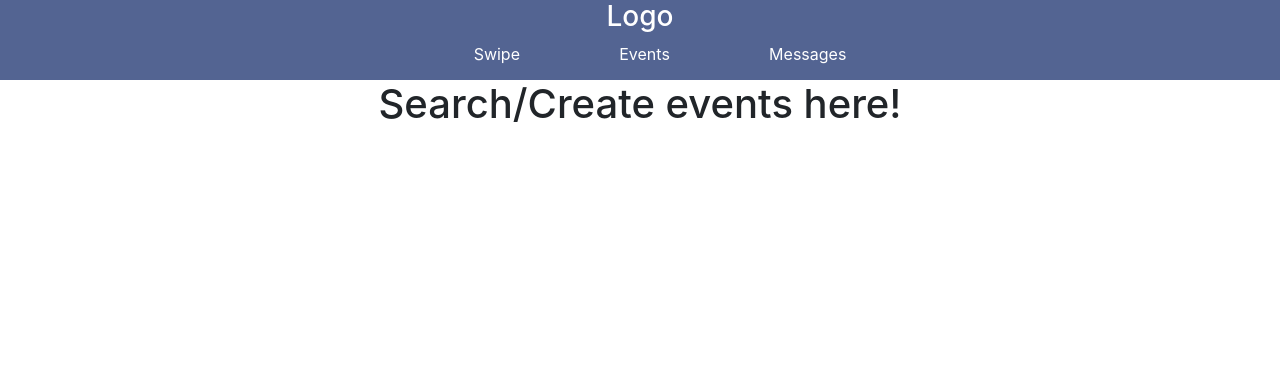
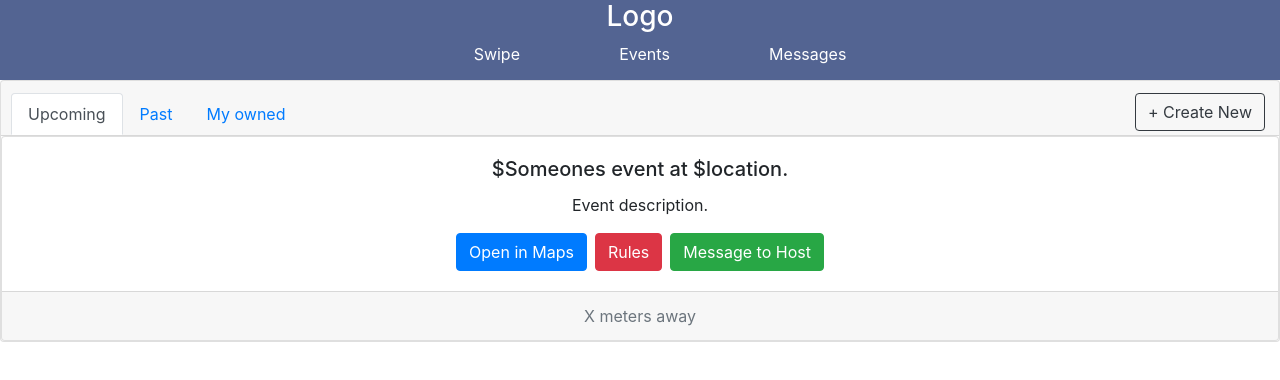
Before and after one commit to decaun/bender, a React (Create React App) app in the folder web/: page /events in a window 1280 px wide. Shown: the top 380 px of the page. Built offline with nearby package versions, Linux system fonts and the light colour scheme; what redux-promise-middleware would draw is missing.

Commit message:
Event stylings

```diff
--- a/web/package.json
+++ b/web/package.json
@@ -5,8 +5,9 @@
   "dependencies": {
     "axios": "0.19.0",
     "bootstrap": "^4.3.1",
-    "react": "16.9.0",
-    "react-dom": "^16.9.0",
+    "react": "16.7.0-alpha.2",
+    "react-bootstrap": "1.0.0-beta.11",
+    "react-dom": "16.7.0-alpha.2",
     "react-redux": "6.0.0",
     "react-router-dom": "^5.0.1",
     "react-scripts": "3.1.0",
--- a/web/src/components/LocateEvents.jsx
+++ b/web/src/components/LocateEvents.jsx
@@ -1,11 +1,48 @@
-import React from 'react';
+import React from "react";
+import { Card, Button, Nav, ButtonToolbar } from "react-bootstrap";
 
 function LocateEvents() {
-    return (
-        <div>
-            <h1>Search/Create events here!</h1>
-        </div>
-    )
+  return (
+    <div>
+      <Card>
+        <Card.Header>
+          <Nav variant="tabs" defaultActiveKey="#upcoming">
+            <Nav.Item>
+              <Nav.Link href="#upcoming">Upcoming</Nav.Link>
+            </Nav.Item>
+            <Nav.Item>
+              <Nav.Link href="#past">Past</Nav.Link>
+            </Nav.Item>
+            <Nav.Item>
+              <Nav.Link href="#owned">My owned</Nav.Link>
+            </Nav.Item>
+            <Nav.Item className="d-flex ml-auto mb-1">
+              <Button variant="outline-dark" className="ml-1 mr-1" href="#new">
+                + Create New
+              </Button>
+            </Nav.Item>
+          </Nav>
+        </Card.Header>
+
+        <Card>
+          <Card.Body>
+            <Card.Title>$Someones event at $location.</Card.Title>
+            <Card.Text>Event description.</Card.Text>
+            <Button variant="primary" className="ml-1 mr-1">
+              Open in Maps
+            </Button>
+            <Button variant="danger" className="ml-1 mr-1">
+              Rules
+            </Button>
+            <Button variant="success" className="ml-1 mr-1">
+              Message to Host
+            </Button>
+          </Card.Body>
+          <Card.Footer className="text-muted">X meters away</Card.Footer>
+        </Card>
+      </Card>
+    </div>
+  );
 }
 
 export default LocateEvents;
--- a/web/src/containers/Swipe.jsx
+++ b/web/src/containers/Swipe.jsx
@@ -29,20 +29,10 @@ const actionsStyles = {
 };
 
 class SwipeMatch extends Component {
-  state = {
-    cards: ["First", "Second", "Third"]
-  };
-
-  remove = () =>
-    this.setState(({ cards }) => ({ cards: cards.slice(1, cards.length) }));
-
   render() {
-    const { cards } = this.state;
-
     return (
       <div style={appStyles}>
         <div style={wrapperStyles}>
-          {cards.length > 0 && (
           <div style={wrapperStyles}>
             <Swipeable
               buttons={({ right, left }) => (
@@ -63,19 +53,16 @@ class SwipeMatch extends Component {
                 {this.props.users[this.props.users.currentCounterPointer].tag}
               </Card>
             </Swipeable>
-              {cards.length > 1 && (
+
             <Card
-                  url={
-                    this.props.users[this.props.users.nextCounterPointer].url
-                  }
+              url={this.props.users[this.props.users.nextCounterPointer].url}
               zIndex={-1}
             >
               {this.props.users[this.props.users.nextCounterPointer].tag}
             </Card>
-              )}
           </div>
-          )}
-          {cards.length <= 1 && <Card zIndex={-2}>No more cards</Card>}
+
+          <Card zIndex={-2}>No more cards</Card>
         </div>
       </div>
     );
```
Lines whose indentation alone changed are shown as unchanged.
